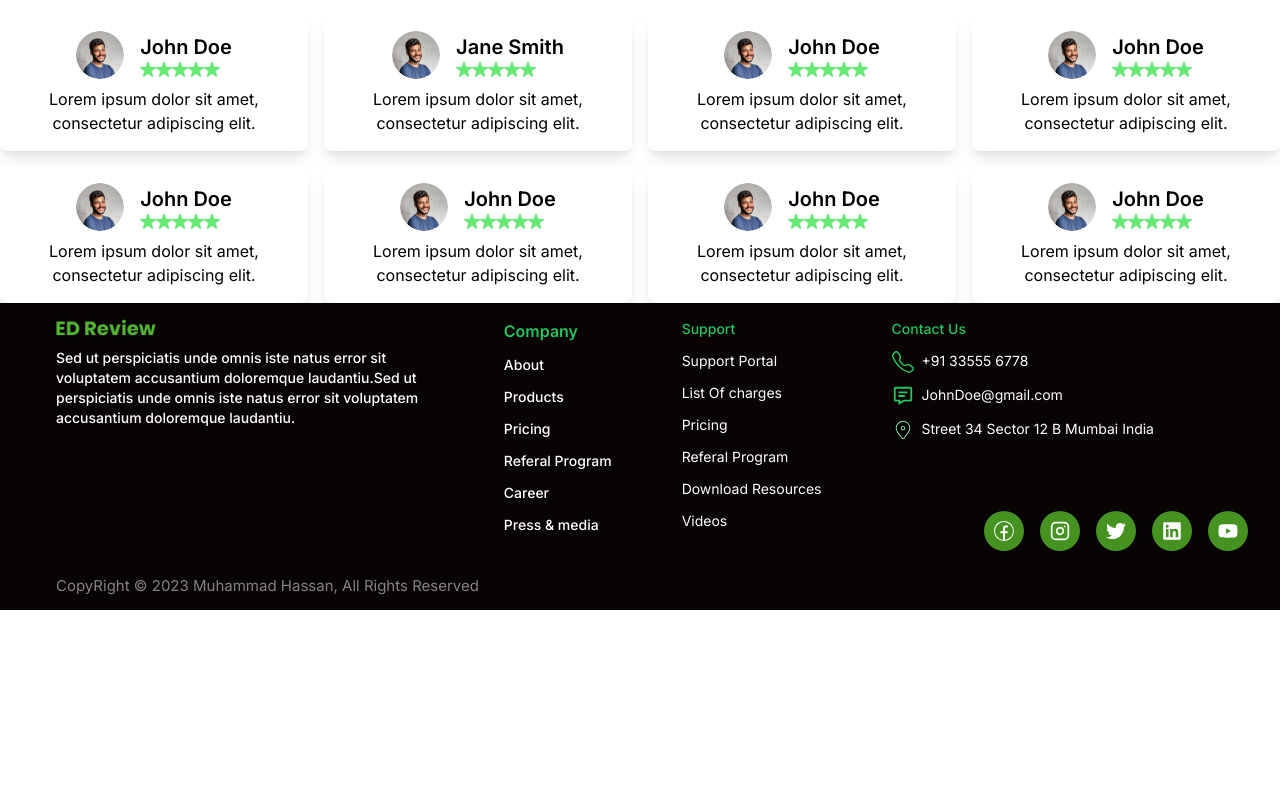
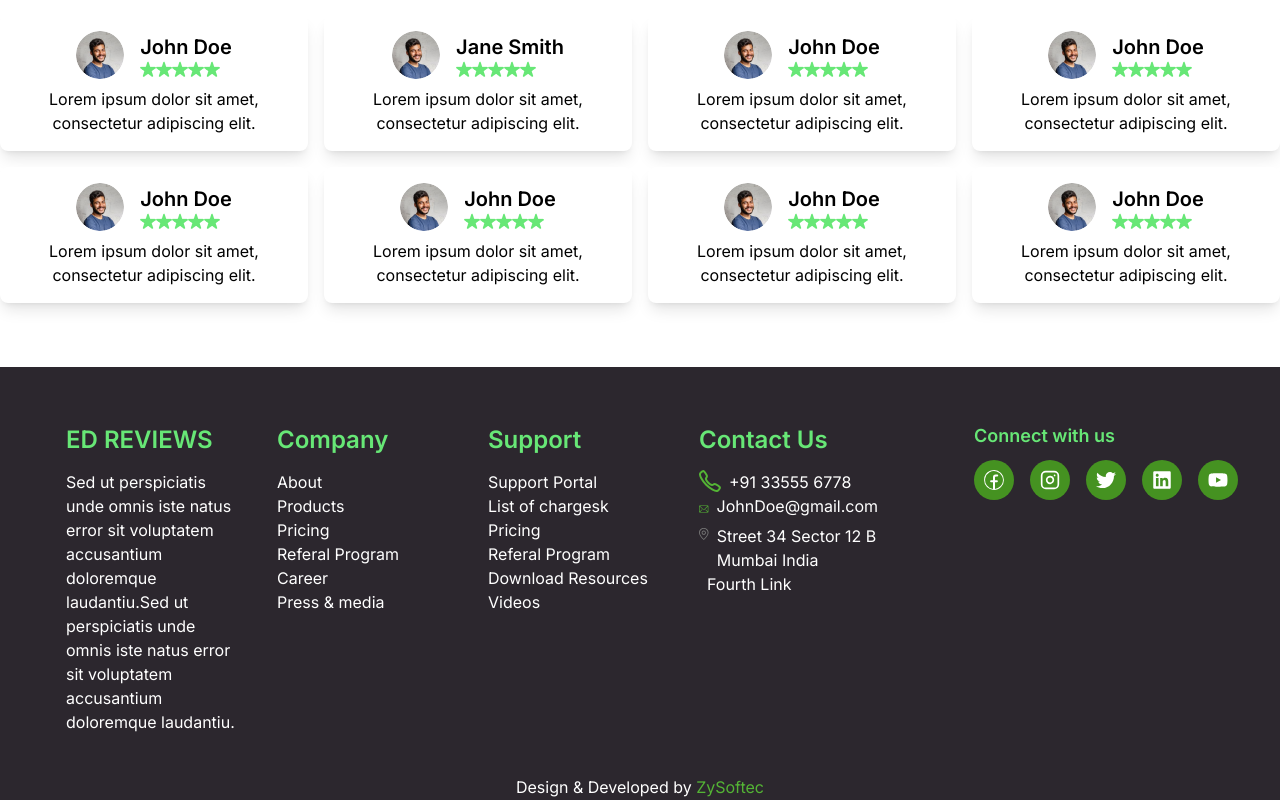
Before and after one commit to M-Hassan1/Landing-Page-New, a Next.js app: page / in a window 1280 px wide. Shown: the part 1914-2714 px from the top of the page. Before the commit the page ends 2524 px from the top, so only its background shows below. Built offline with nearby package versions, Linux system fonts and the light colour scheme.

Commit message:
pushed Again

```diff
--- a/src/app/layout.tsx
+++ b/src/app/layout.tsx
@@ -1,7 +1,8 @@
 import Wrapper from '@/components/shared/wrapperTwo'
-import './globals.css'
+import Footers from '@/components/view/Footers'
 import type { Metadata } from 'next'
 import { Inter } from 'next/font/google'
+import './globals.css'
 
 const inter = Inter({ subsets: ['latin'] })
 
@@ -21,6 +22,7 @@ export default function RootLayout({
         <Wrapper>
           {children}
         </Wrapper>
+        <Footers />
       </body>
     </html>
   )
--- a/src/app/page.tsx
+++ b/src/app/page.tsx
@@ -17,7 +17,7 @@ export default function Home() {
       <LatestInternships />
       <CoursesOffer />
       <BrowsReviews />
-      <Footer />
+      {/* <Footer />      */}
     </div>
   )
 }
--- /dev/null
+++ b/src/components/assets/icons/LocationIcon.tsx
@@ -0,0 +1,13 @@
+import React from 'react'
+
+const LocationIcon = () => {
+    return (
+        <svg width="30" height="26" viewBox="0 0 21 26" fill="none" xmlns="http://www.w3.org/2000/svg">
+            <path d="M18.5714 10.2143C18.5714 7.99783 17.6909 5.87216 16.1237 4.30489C14.5564 2.73762 12.4307 1.85714 10.2143 1.85714C7.99782 1.85714 5.87215 2.73762 4.30488 4.30489C2.73761 5.87216 1.85713 7.99783 1.85713 10.2143C1.85713 13.6426 4.60013 18.1109 10.2143 23.4631C15.8284 18.1109 18.5714 13.6426 18.5714 10.2143ZM10.2143 26C3.40413 19.8101 -1.52588e-05 14.547 -1.52588e-05 10.2143C-1.52588e-05 7.50529 1.07613 4.90725 2.99168 2.9917C4.90723 1.07615 7.50527 0 10.2143 0C12.9233 0 15.5213 1.07615 17.4369 2.9917C19.3524 4.90725 20.4286 7.50529 20.4286 10.2143C20.4286 14.547 17.0244 19.8101 10.2143 26Z" fill="#54B435" />
+            <path d="M10.2143 12.9999C10.9531 12.9999 11.6616 12.7064 12.1841 12.1839C12.7065 11.6615 13 10.953 13 10.2141C13 9.47533 12.7065 8.76677 12.1841 8.24435C11.6616 7.72193 10.9531 7.42843 10.2143 7.42843C9.47545 7.42843 8.76689 7.72193 8.24447 8.24435C7.72205 8.76677 7.42855 9.47533 7.42855 10.2141C7.42855 10.953 7.72205 11.6615 8.24447 12.1839C8.76689 12.7064 9.47545 12.9999 10.2143 12.9999ZM10.2143 14.857C8.98291 14.857 7.80198 14.3678 6.93127 13.4971C6.06057 12.6264 5.57141 11.4455 5.57141 10.2141C5.57141 8.98278 6.06057 7.80186 6.93127 6.93115C7.80198 6.06045 8.98291 5.57129 10.2143 5.57129C11.4456 5.57129 12.6266 6.06045 13.4973 6.93115C14.368 7.80186 14.8571 8.98278 14.8571 10.2141C14.8571 11.4455 14.368 12.6264 13.4973 13.4971C12.6266 14.3678 11.4456 14.857 10.2143 14.857Z" fill="#54B435" />
+        </svg>
+
+    )
+}
+
+export default LocationIcon
--- /dev/null
+++ b/src/components/assets/icons/MailIcon.tsx
@@ -0,0 +1,12 @@
+import React from 'react'
+
+const MailIcon = () => {
+    return (
+        <svg width="30" height="30" viewBox="0 0 22 16" fill="none" xmlns="http://www.w3.org/2000/svg">
+            <path d="M20.3333 0H1.66665C1.31302 0 0.973886 0.140476 0.723837 0.390524C0.473789 0.640573 0.333313 0.979711 0.333313 1.33333V14.6667C0.333313 15.0203 0.473789 15.3594 0.723837 15.6095C0.973886 15.8595 1.31302 16 1.66665 16H20.3333C20.6869 16 21.0261 15.8595 21.2761 15.6095C21.5262 15.3594 21.6666 15.0203 21.6666 14.6667V1.33333C21.6666 0.979711 21.5262 0.640573 21.2761 0.390524C21.0261 0.140476 20.6869 0 20.3333 0ZM19.3066 14.6667H2.77331L7.43998 9.84L6.47998 8.91333L1.66665 13.8933V2.34667L9.95331 10.5933C10.2031 10.8417 10.5411 10.9811 10.8933 10.9811C11.2456 10.9811 11.5835 10.8417 11.8333 10.5933L20.3333 2.14V13.8067L15.4266 8.9L14.4866 9.84L19.3066 14.6667ZM2.53998 1.33333H19.2533L10.8933 9.64667L2.53998 1.33333Z" fill="#54B435" />
+        </svg>
+
+    )
+}
+
+export default MailIcon
--- /dev/null
+++ b/src/components/assets/icons/PhoneIcon.tsx
@@ -0,0 +1,12 @@
+import React from 'react'
+
+const PhoneIcon = () => {
+    return (
+        <svg width="22" height="22" viewBox="0 0 22 22" fill="none" xmlns="http://www.w3.org/2000/svg">
+            <path d="M20.3744 16.6718C19.611 15.9026 17.762 14.7801 16.865 14.3277C15.6967 13.7393 15.6006 13.6912 14.6824 14.3734C14.0699 14.8287 13.6627 15.2354 12.9459 15.0825C12.2291 14.9296 10.6715 14.0676 9.3076 12.7081C7.94371 11.3485 7.03173 9.7457 6.87837 9.0313C6.72501 8.31691 7.13846 7.91453 7.5894 7.30061C8.22495 6.43526 8.17687 6.29104 7.63363 5.12282C7.21009 4.2142 6.05485 2.38255 5.28277 1.62297C4.45684 0.807138 4.45684 0.951363 3.92465 1.17251C3.49139 1.3548 3.07573 1.57639 2.68288 1.8345C1.91368 2.34553 1.48678 2.77003 1.18823 3.40799C0.889688 4.04594 0.755559 5.54155 2.29732 8.34239C3.83908 11.1432 4.92076 12.5754 7.15961 14.808C9.39846 17.0406 11.12 18.241 13.6367 19.6525C16.7501 21.3962 17.9442 21.0563 18.5841 20.7582C19.224 20.4601 19.6504 20.0371 20.1624 19.2679C20.4212 18.8757 20.6433 18.4605 20.8259 18.0276C21.0475 17.4973 21.1917 17.4973 20.3744 16.6718Z" stroke="#54B435" stroke-width="2" stroke-miterlimit="10" />
+        </svg>
+
+    )
+}
+
+export default PhoneIcon
--- a/src/components/view/BrowsReviews/index.tsx
+++ b/src/components/view/BrowsReviews/index.tsx
@@ -5,7 +5,7 @@ import { cardsData } from '@/components/utils/arrays';
 
 const BrowsReviews: React.FC = () => {
   return (
-    <div className='text-center pt-32 '>
+    <div className='text-center pt-32 pb-16 '>
         <h1 className='text-4xl text-bold font-bold'>Brows Reviews</h1>
     <div className="flex justify-center items-center pt-4 ">
       <div className="grid grid-cols-4 gap-4">
--- a/src/components/view/Footer/FooterFile/Footer.tsx
+++ b/src/components/view/Footer/FooterFile/Footer.tsx
@@ -1,7 +1,4 @@
-
 import React from 'react'
-
-
 import SecondMenu from '../FooterData/SecondMenu'
 import FDataPage from '../FooterData/FDataPage'
 import ThirdPage from '../FooterData/ThirdPage'
--- /dev/null
+++ b/src/components/view/Footers/index.tsx
@@ -0,0 +1,94 @@
+import LocationIcon from '@/components/assets/icons/Location'
+import MailIcon from '@/components/assets/icons/MailIcon'
+import PhoneIcon from '@/components/assets/icons/PhoneIcon'
+import React from 'react'
+import ThirdPage from '../Footer/FooterData/ThirdPage'
+
+const Footers = () => {
+    return (
+        <footer className="bg-[#2C272E]">
+            <div className="container px-5 pb-20 pt-[55px] mx-auto flex md:items-center lg:items-start md:flex-row md:flex-nowrap flex-wrap flex-col">
+                <div className="w-64 flex flex-col justify-start items-start gap-[11px]  md:mt-0 mt-10">
+                    <span className=" text-[18px] font-semibold text-[#67E776]">Connect with us</span>
+                    <ThirdPage />
+                </div>
+                <div className=" flex-grow flex flex-wrap md:pr-20 -mb-10 md:text-left text-center order-first">
+                    <div className="lg:w-1/4 md:w-1/2 w-full px-4">
+                        <h2 className="text-[#67E776] text-[24px] font-semibold mb-3">ED REVIEWS</h2>
+                        <div className='text-[#FFF]'>
+                            Sed ut perspiciatis unde omnis iste natus error sit voluptatem accusantium doloremque laudantiu.Sed ut perspiciatis unde omnis iste natus error sit voluptatem accusantium doloremque laudantiu.
+                        </div>
+                    </div>
+                    <div className="lg:w-1/4 md:w-1/2 w-full px-4">
+                        <h2 className="text-[#67E776] text-[24px] font-semibold mb-3">Company</h2>
+                        <nav className="list-none text-[#FFF] mb-10">
+                            <li>
+                                About
+                            </li>
+                            <li>
+                                Products
+                            </li>
+                            <li>
+                                Pricing
+                            </li>
+                            <li>
+                                Referal Program
+                            </li>
+                            <li>
+                                Career
+                            </li>
+                            <li>
+                                Press & media
+                            </li>
+                        </nav>
+                    </div>
+                    <div className="lg:w-1/4 md:w-1/2 w-full px-4">
+                        <h2 className="text-[#67E776] text-[24px] font-semibold mb-3">Support</h2>
+                        <nav className="list-none text-[#FFF] mb-10">
+                            <li>
+                                Support Portal
+                            </li>
+                            <li>
+                                List of chargesk
+                            </li>
+                            <li>
+                                Pricing
+                            </li>
+                            <li>
+                                Referal Program
+                            </li>
+                            <li>
+                                Download Resources
+                            </li>
+                            <li>
+                                Videos
+                            </li>
+                        </nav>
+                    </div>
+                    <div className="lg:w-1/4 md:w-1/2 w-full px-4">
+                        <h2 className="text-[#67E776] text-[24px] font-semibold mb-3">Contact Us</h2>
+                        <nav className="list-none text-[#FFF] mb-10">
+                            <li className='flex'>
+                                <PhoneIcon /><span className='ml-2'>+91 33555 6778</span>
+                            </li>
+                            <li className='flex'>
+                                <MailIcon /><span className='ml-2'> JohnDoe@gmail.com</span>
+                            </li>
+                            <li className='flex'>
+                                <LocationIcon /> <span className='ml-2'>Street 34 Sector 12 B Mumbai India</span>
+                            </li>
+                            <li className='flex'>
+                                <span className='ml-2'>Fourth Link</span>
+                            </li>
+                        </nav>
+                    </div>
+                </div>
+            </div>
+            <div className="flex h-[26px]  items-center justify-center">
+                <p className='text-[#FFF] tex-[16px] '>Design & Developed by <span className='text-[#54B435]'>ZySoftec</span></p>
+            </div>
+        </footer>
+    )
+}
+
+export default Footers
```
